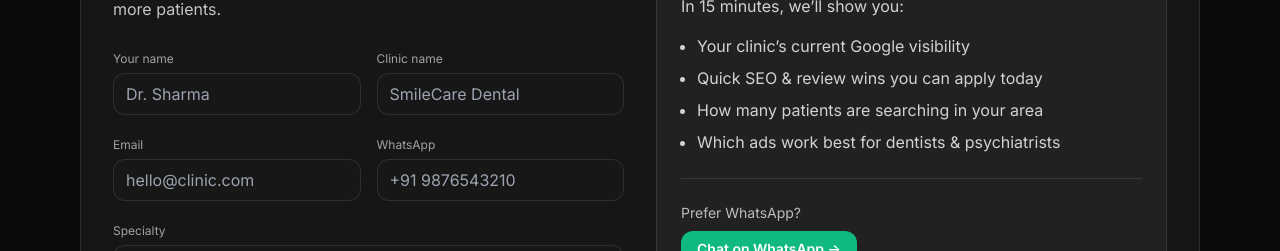
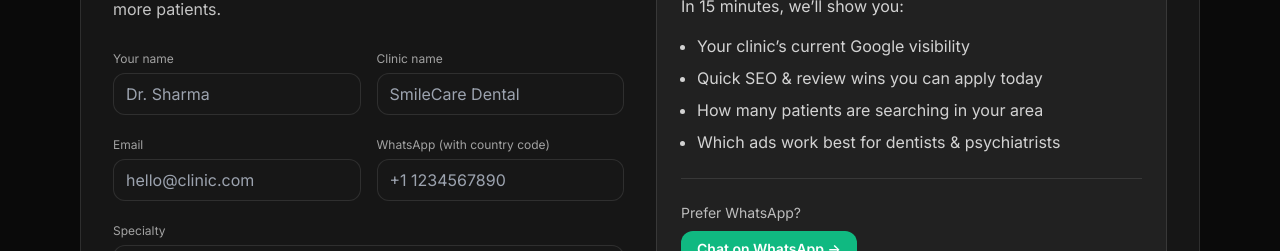
Before and after one commit to Golujs2000/golujs2000.github.io, a plain HTML site: page index.html in a window 1280 px wide. Shown: the part 3400-3651 px from the top of the page. Drawn offline with nearby package versions, Linux system fonts and the light colour scheme; a script that the page names is missing.

Commit message:
Update index.html
whatsapp with country code

```diff
--- a/index.html
+++ b/index.html
@@ -371,8 +371,8 @@
                 <input required type="email" name="email" class="mt-1 w-full rounded-xl bg-neutral-900 border border-white/10 px-3 py-2" placeholder="hello@clinic.com" />
               </div>
               <div>
-                <label class="text-xs text-white/60">WhatsApp</label>
-                <input required type="tel" name="whatsapp" class="mt-1 w-full rounded-xl bg-neutral-900 border border-white/10 px-3 py-2" placeholder="+91 9876543210" />
+                <label class="text-xs text-white/60">WhatsApp (with country code)</label>
+                <input required type="tel" name="whatsapp" class="mt-1 w-full rounded-xl bg-neutral-900 border border-white/10 px-3 py-2" placeholder="+1 1234567890" />
               </div>
             </div>
 
```
